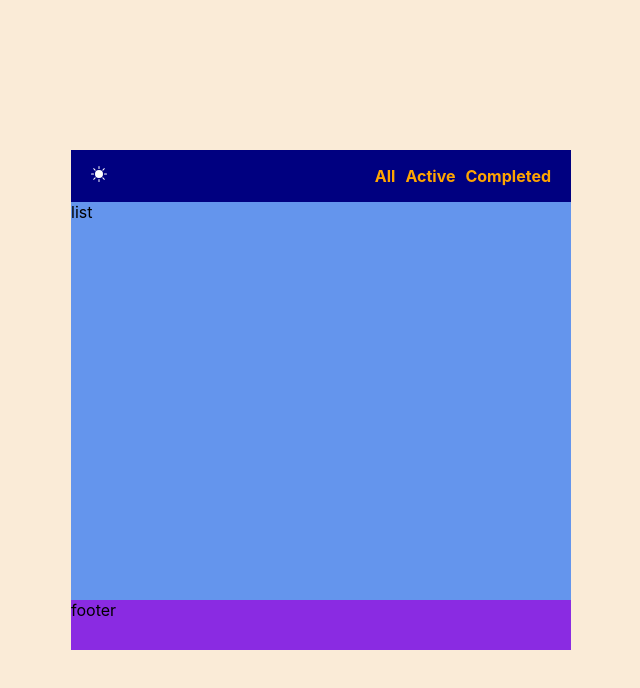
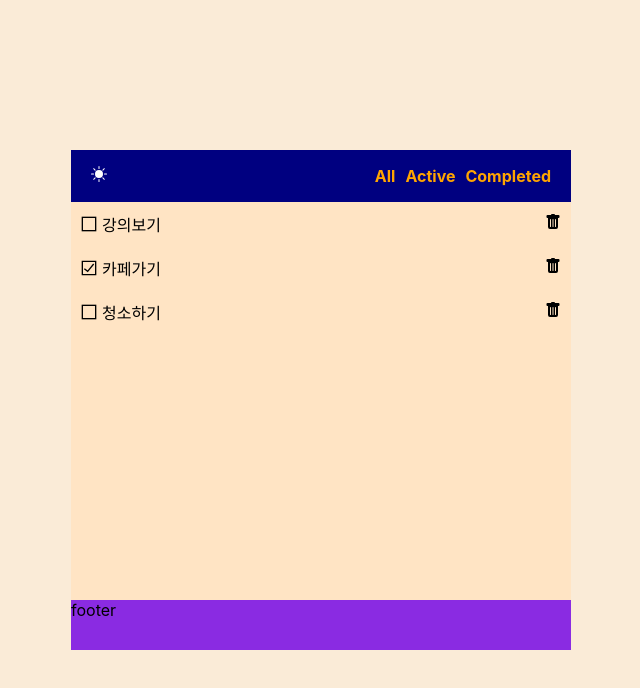
Before and after one commit to dongree/todo, a React (Create React App) app: page / in a window 1280 px wide. Shown: the top 688 px of the page, without its empty margins (319-959 px from the left). Built offline with nearby package versions, Linux system fonts and the light colour scheme.

Commit message:
create list

```diff
--- /dev/null
+++ b/src/components/item/item.jsx
@@ -0,0 +1,28 @@
+import React from 'react';
+import styles from './item.module.css';
+import { BsFillTrashFill } from 'react-icons/bs';
+import { GrCheckboxSelected, GrCheckbox } from 'react-icons/gr';
+
+const Item = ({ info }) => {
+  return (
+    <li className={styles.item}>
+      <div className={styles.container}>
+        {info.isChecked ? (
+          <div className={styles.checked}>
+            <GrCheckboxSelected />
+          </div>
+        ) : (
+          <div className={styles.unchecked}>
+            <GrCheckbox />
+          </div>
+        )}
+        <div className={styles.title}>{info.title}</div>
+      </div>
+      <div className={styles.deleteBtn}>
+        <BsFillTrashFill />
+      </div>
+    </li>
+  );
+};
+
+export default Item;
--- /dev/null
+++ b/src/components/item/item.module.css
@@ -0,0 +1,28 @@
+.item {
+  list-style: none;
+  display: flex;
+  justify-content: space-between;
+  align-items: center;
+  padding: 10px 10px;
+}
+
+.container {
+  display: flex;
+  align-items: center;
+}
+
+.checked,
+.unchecked {
+  cursor: pointer;
+  display: flex;
+  align-items: center;
+}
+
+.title {
+  color: black;
+  margin-left: 5px;
+}
+
+.deleteBtn {
+  cursor: pointer;
+}
--- a/src/components/list/list.jsx
+++ b/src/components/list/list.jsx
@@ -1,8 +1,30 @@
-import React from 'react';
+import React, { useState } from 'react';
+import Item from '../item/item';
 import styles from './list.module.css';
 
 const List = () => {
-  return <div className={styles.list}>list</div>;
+  const [data, setData] = useState([
+    {
+      title: '강의보기',
+      isChecked: false,
+    },
+    {
+      title: '카페가기',
+      isChecked: true,
+    },
+    {
+      title: '청소하기',
+      isChecked: false,
+    },
+  ]);
+
+  return (
+    <ul className={styles.list}>
+      {data.map(info => (
+        <Item info={info} />
+      ))}
+    </ul>
+  );
 };
 
 export default List;
--- a/src/components/list/list.module.css
+++ b/src/components/list/list.module.css
@@ -1,4 +1,6 @@
 .list {
   flex: 8;
-  background-color: cornflowerblue;
+  background-color: bisque;
+  margin: 0;
+  padding: 0;
 }
```
